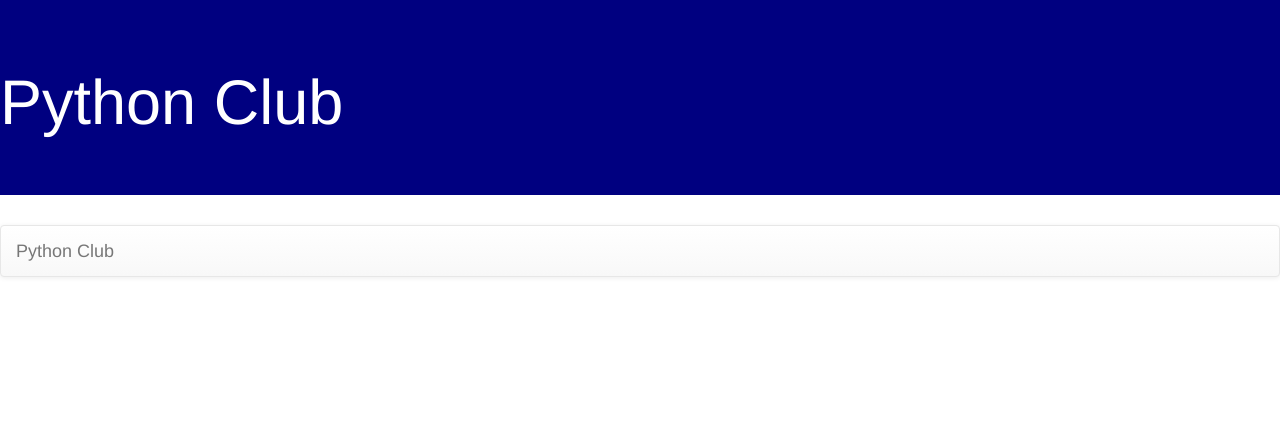
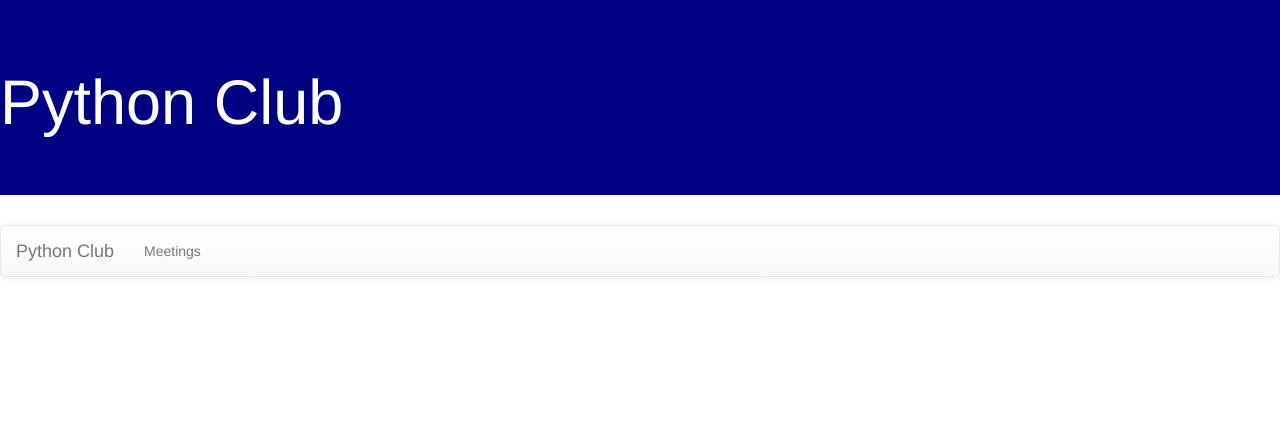
Before and after one commit to mmhansen137/itc172-redux, a Django app: template PythonClub/club/templates/base.html in a window 1280 px wide. Shown: the top 439 px of the page. Run offline with Django 3.2, Linux system fonts and the light colour scheme; the template is opened without the code that fills it, so the values that code supplies are empty; some libraries are stand-ins or nearby versions.

Commit message:
Fixes syntax error in views.py

```diff
--- a/PythonClub/club/templates/base.html
+++ b/PythonClub/club/templates/base.html
@@ -18,9 +18,9 @@
                 <a class="navbar-brand" href="{% url 'index' %}">Python Club</a>
                 </div>
                 <ul class="nav navbar-nav">
+                  <li><a href="{% url 'meetings' %}">Meetings</a></li>
 
-
-                </ul>
+		</ul>
                 </div>
                 </nav>
         <p>&nbsp;</p>
--- a/PythonClub/club/views.py
+++ b/PythonClub/club/views.py
@@ -8,4 +8,4 @@ def index (request):
 
 def getmeetings(request):
 	meeting_list=Meeting.objects.all()
-	return render(request, 'club/meetings.html' ,{'meeting_list' : meeting_list}}
+	return render(request, 'club/meetings.html' ,{'meeting_list' : meeting_list})
```
